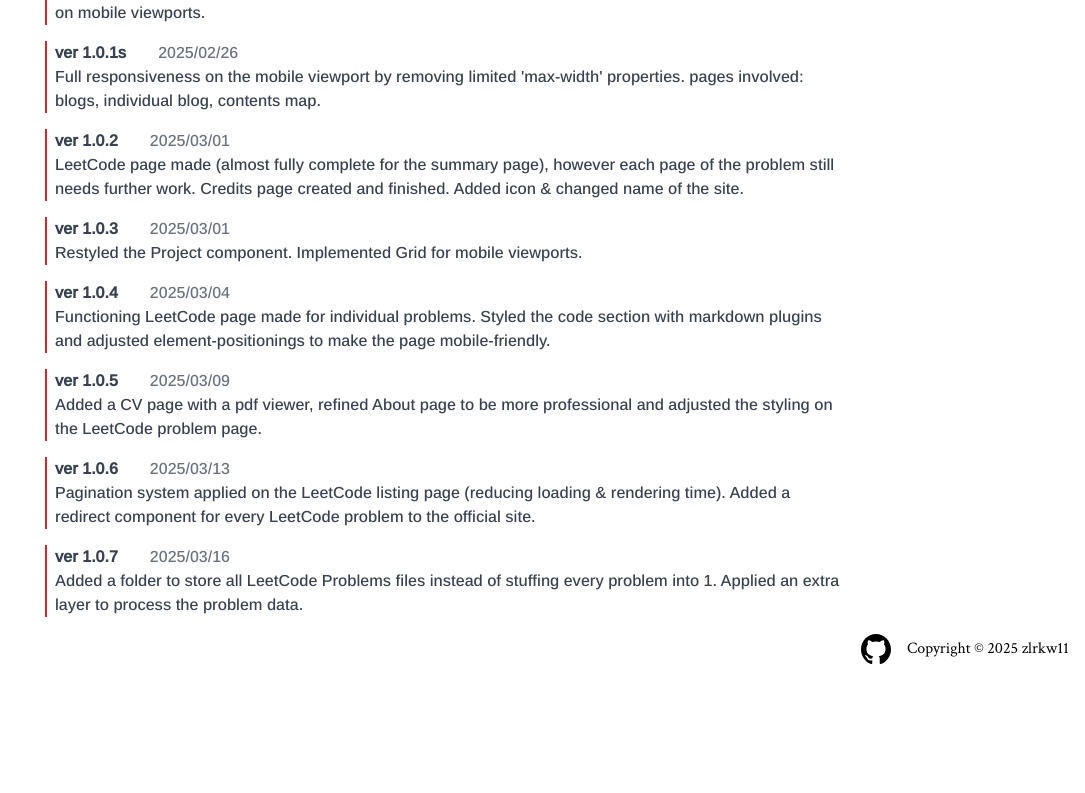
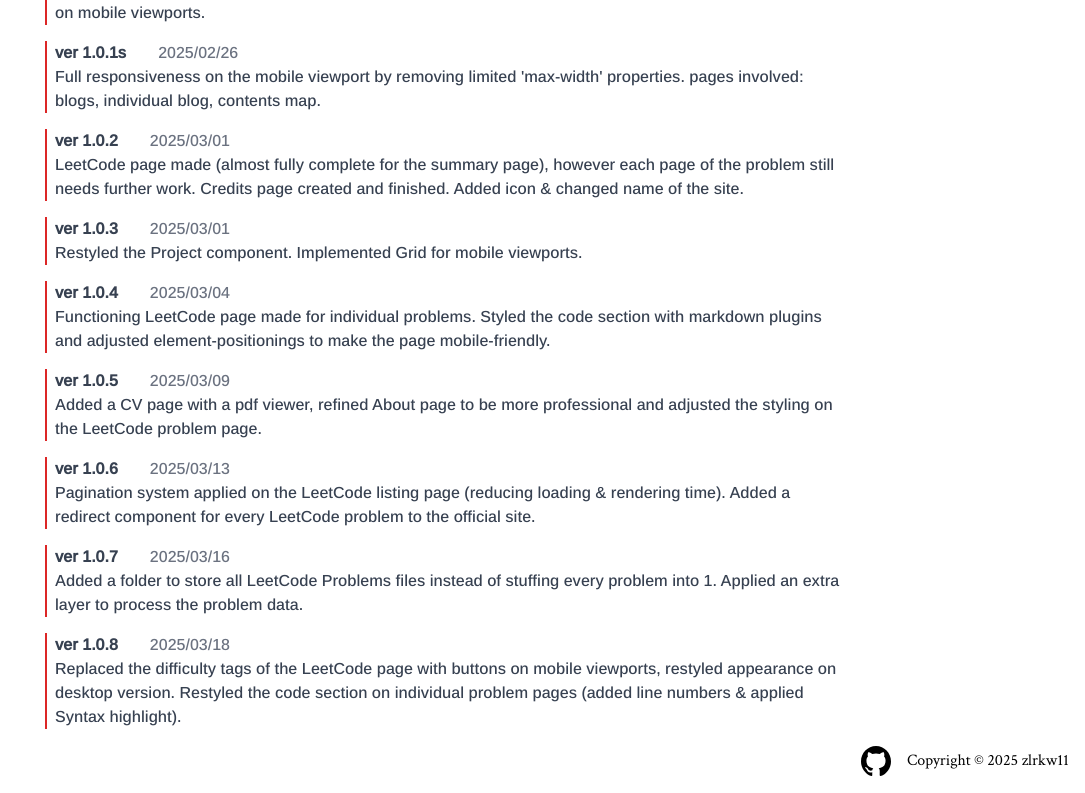
Before and after one commit to zlrkw11/zl-v2, a Next.js app: page /contents/patchnotes in a window 1280 px wide. Shown: the part 311-1104 px from the top of the page, without its empty margins (195-1280 px from the left). Before the commit the page ends 992 px from the top, so only its background shows below. Built offline with nearby package versions, Linux system fonts and the light colour scheme.

Commit message:
patch 1.0.8

```diff
--- a/app/contents/patchnotes/page.tsx
+++ b/app/contents/patchnotes/page.tsx
@@ -95,6 +95,12 @@ const PatchNotes = () => {
           date="2025/03/16"
           des="Added a folder to store all LeetCode Problems files instead of stuffing every problem into 1. Applied an extra layer to process
           the problem data."
+        />{" "}
+        <Note
+          ver="1.0.8"
+          date="2025/03/18"
+          des="Replaced the difficulty tags of the LeetCode page with buttons on mobile viewports, restyled appearance on desktop version.
+          Restyled the code section on individual problem pages (added line numbers & applied Syntax highlight)."
         />
       </ul>
     </div>
```
